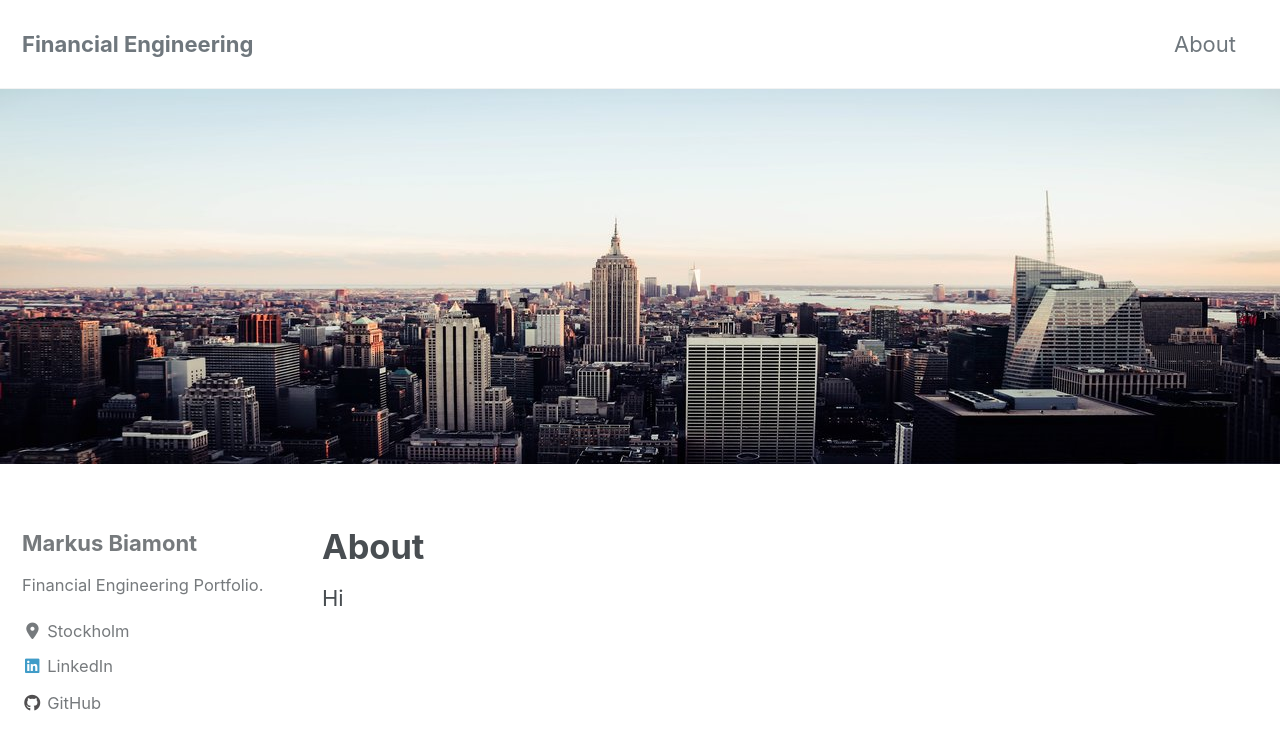
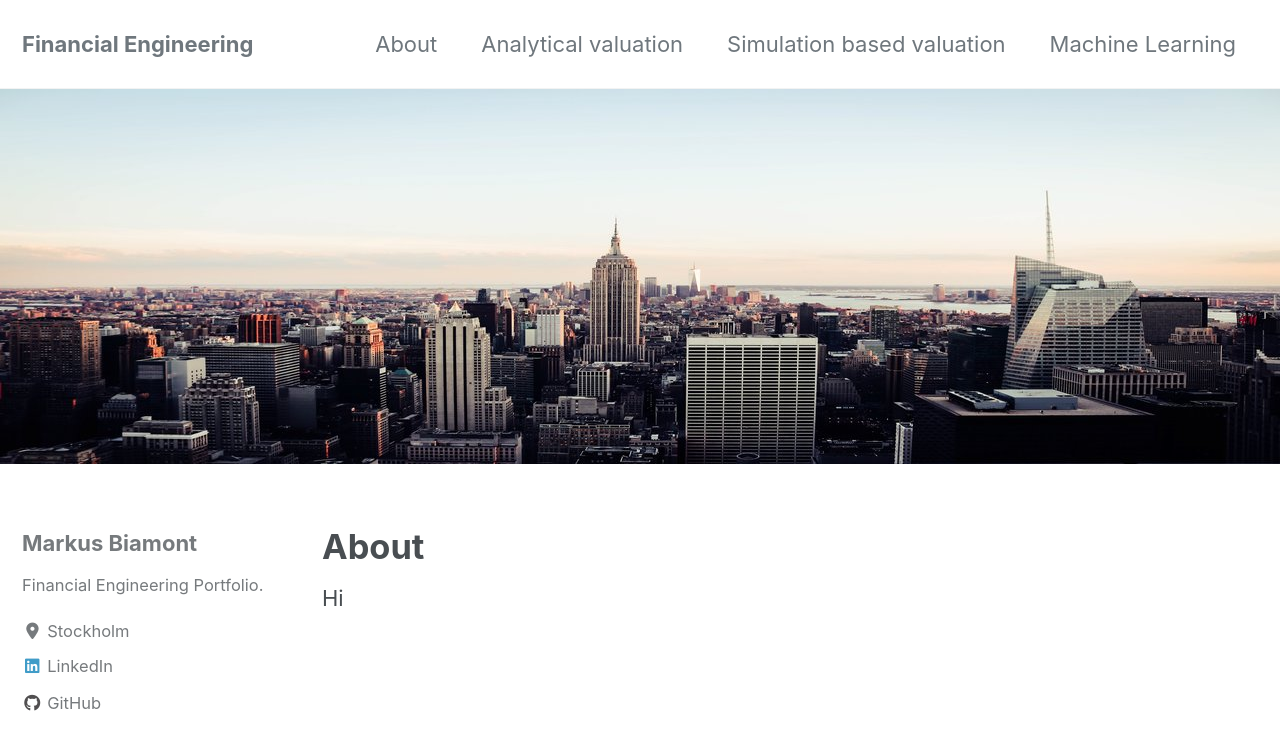
Before and after one commit to biamonto/fin-project, a Jekyll site: the page built from _pages/about.md, in a window 1280 px wide and 900 px high. Shown: the top 750 px of the window. Built offline with Jekyll 4.4.1, drawn with Linux system fonts in a browser that asks for light colours; cached includes are drawn as plain includes; nearby versions of some CDN libraries.

Commit message:
New pages

```diff
--- a/_config.yml
+++ b/_config.yml
@@ -156,6 +156,9 @@ footer:
       icon: "fab fa-fw fa-instagram"
       # url:
 
+# Site header
+header:
+    image: "/images/headerpic.jpg"
 
 # Reading Files
 include:
--- a/_data/navigation.yml
+++ b/_data/navigation.yml
@@ -2,6 +2,14 @@
 main:
   - title: "About"
     url: /about/
+  - title: "Analytical valuation"
+    url: /analytical/
+  - title: "Simulation based valuation"
+    url: /simulation/
+  - title: "Machine Learning"
+    url: /machinelearning/
+
+
   # - title: "About"
   #   url: https://mmistakes.github.io/minimal-mistakes/about/
   # - title: "Sample Posts"
--- /dev/null
+++ b/_pages/simulation.md
@@ -0,0 +1,8 @@
+---
+title: "Simulation Based Valuation"
+permalink: /simulation/
+header:
+    image: "/images/headerpic.jpg"
+---
+
+Hi
```
Also changed, not shown: _pages/analytical.md (added, +8 -0 lines), _pages/machinelearning.md (added, +8 -0 lines).
